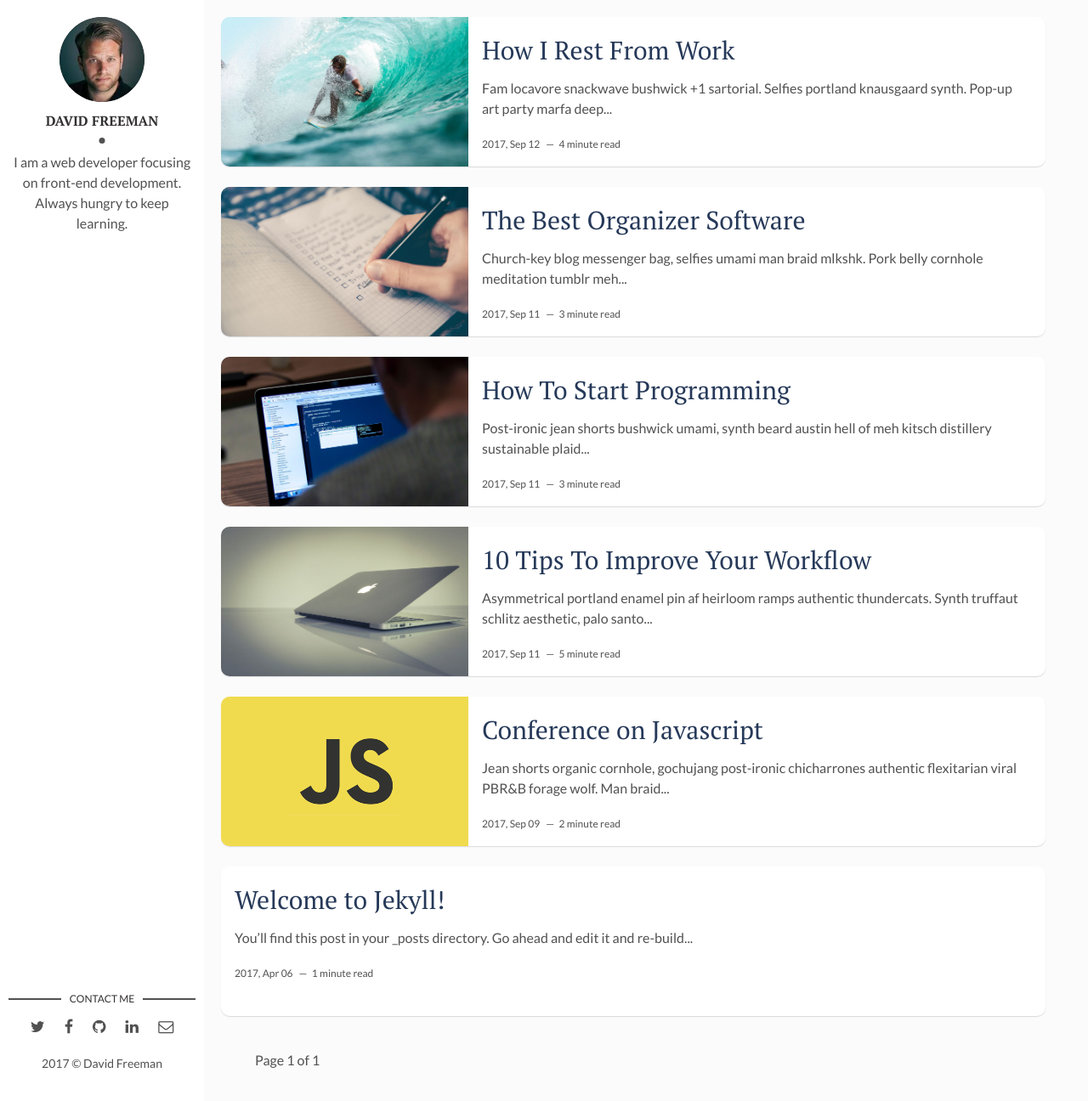
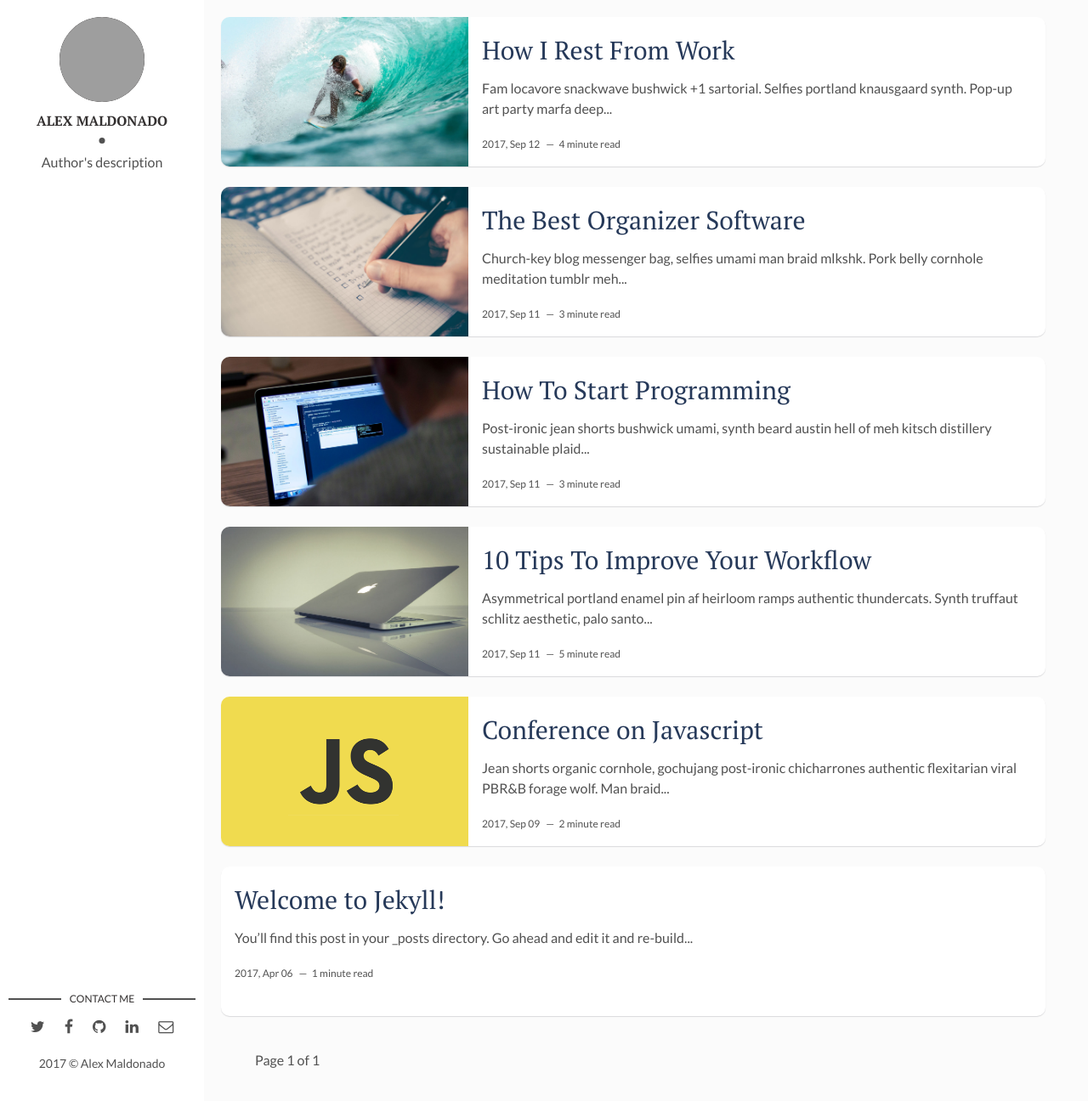
Before and after one commit to oocoder/AlexOnTheGrind, a Jekyll site: the page built from index.html, in a window 1280 px wide and 1296 px high. Shown: the whole window at 85% size. Built offline with Jekyll 4.4.1, drawn with Linux system fonts in a browser that asks for light colours; the list of posts is cut into pages by our own code; grey boxes are pictures that could not be loaded.

Commit message:
updated profile info

```diff
--- a/_config.yml
+++ b/_config.yml
@@ -1,25 +1,25 @@
-title: Hello, world! I'm David Freeman
+title: AlexOnTheGrind
 description: > # this means to ignore newlines until "baseurl:"
   Write an awesome description for your new site here. You can edit this
   line in _config.yml. It will appear in your document head meta (for
   Google search results) and in your feed.xml site description.
 permalink: ':title/'
-baseurl: "/flexible-jekyll" # the subpath of your site, e.g. /blog
+baseurl: "/" # the subpath of your site, e.g. /blog
 url: "" # the base hostname & protocol for your site, e.g. http://example.com
-site-twitter: #if your site has a twitter account, enter it here
+site-twitter: AlexOnTheGrind #if your site has a twitter account, enter it here
 
 # Author Settings
-author: David Freeman # add your name
-author-img: david-freeman.jpg # add your photo
-about-author: I am a web developer focusing on front-end development. Always hungry to keep learning. # add description
-twitter: # add your Twitter handle
+author: Alex Maldonado # add your name
+author-img:  # add your photo
+about-author: Author's description # add description
+twitter: AlexOnTheGrind # add your Twitter handle
 facebook: # add your Facebook handle
-github: artemsheludko # add your Github handle
+github: oocoder # add your Github handle
 linkedin: # add your Linkedin handle
-email: # add your Email address
+email: calidadis@gmail.com # add your Email address
 
 # Disqus
-discus-identifier: mr-brown # add your discus identifier
+discus-identifier: # add your discus identifier
 
 # Tracker
 analytics: # Google Analytics
```
Also changed, not shown: Gemfile.lock (added).
